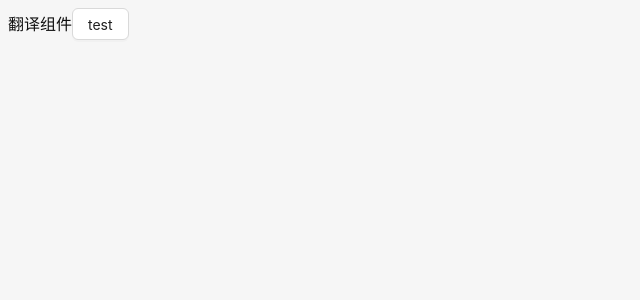
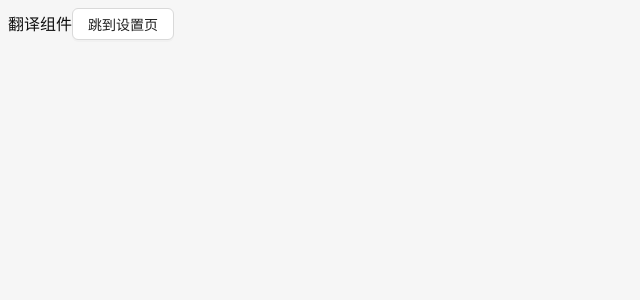
Before and after one commit to zhoushan1/select-ai-t, a React (Vite) app: page / in a window 1280 px wide. Shown: the top 300 px of the page, without its empty margins (0-640 px from the left). Built offline with nearby package versions, Linux system fonts and the light colour scheme.

Commit message:
feat: add

```diff
--- a/src/components/app/index.jsx
+++ b/src/components/app/index.jsx
@@ -4,6 +4,7 @@ import { RouterProvider, createBrowserRouter } from 'react-router-dom'
 import Layout from '../layout'
 import Translate from '@/pages/translate'
 import Chat from '@/pages/chat'
+import Setting from '@/pages/setting'
 
 const router = createBrowserRouter([
   {
@@ -17,6 +18,10 @@ const router = createBrowserRouter([
       {
         path: '/chat',
         element: <Chat />,
+      },
+      {
+        path: '/setting',
+        element: <Setting />,
       },
     ],
   },
--- a/src/pages/setting/index.jsx
+++ b/src/pages/setting/index.jsx
@@ -1,4 +1,11 @@
+
+import { useNavigate } from "react-router-dom";
+import { Checkbox, ConfigProvider, Radio,Button } from 'antd';
 
 export default function Setting (){
-  return <div>这是设置</div>
+
+  const navigate = useNavigate();
+  return <div>这是设置页面<Button onClick={() => {
+    navigate(-1)
+  }}>返回</Button></div>
 }
--- a/src/pages/translate/index.jsx
+++ b/src/pages/translate/index.jsx
@@ -1,6 +1,13 @@
 
+import { useNavigate } from "react-router-dom";
 import { Checkbox, ConfigProvider, Radio,Button } from 'antd';
 
 export default function Translate() {
-  return <div>翻译组件<Button>test</Button></div>
+  const navigate = useNavigate();
+
+  const handleClick = () => {
+    navigate("/setting");
+  }
+
+  return <div>翻译组件<Button onClick={handleClick}>跳到设置页</Button></div>
 }
```
